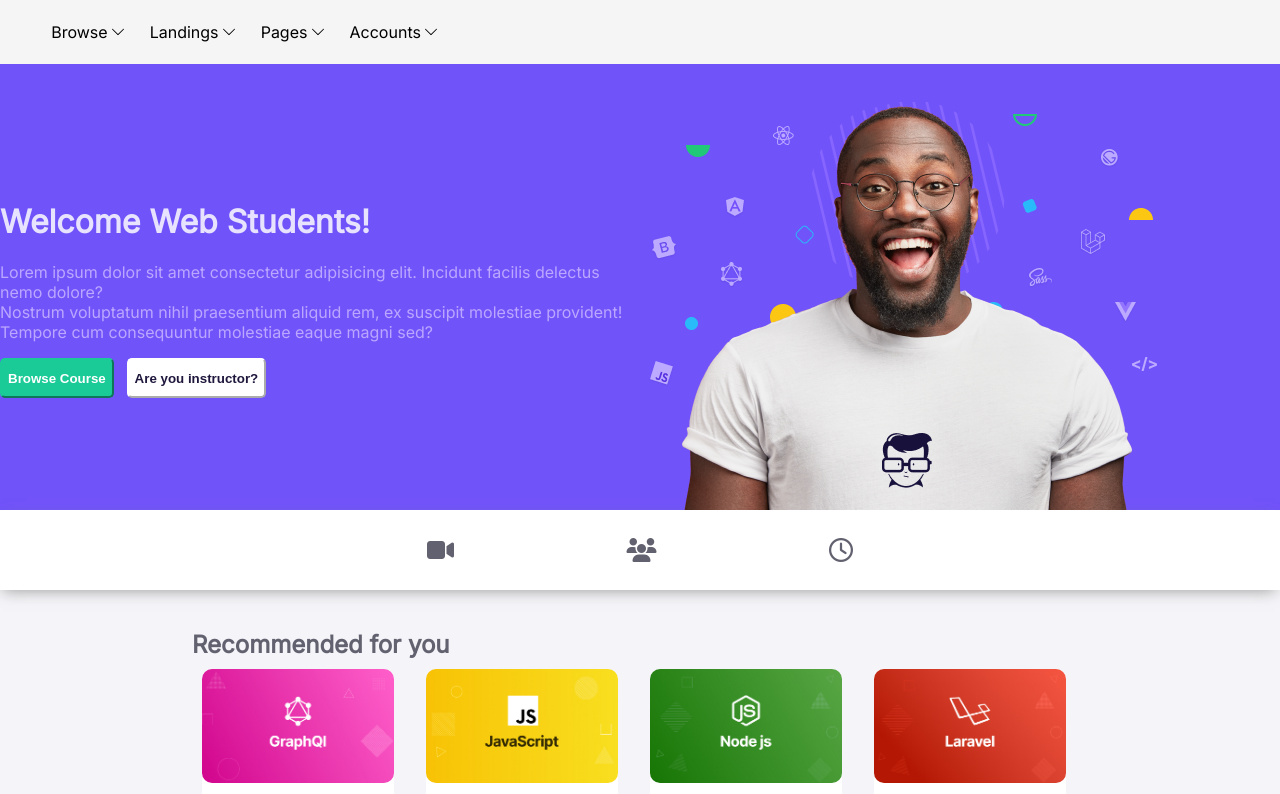
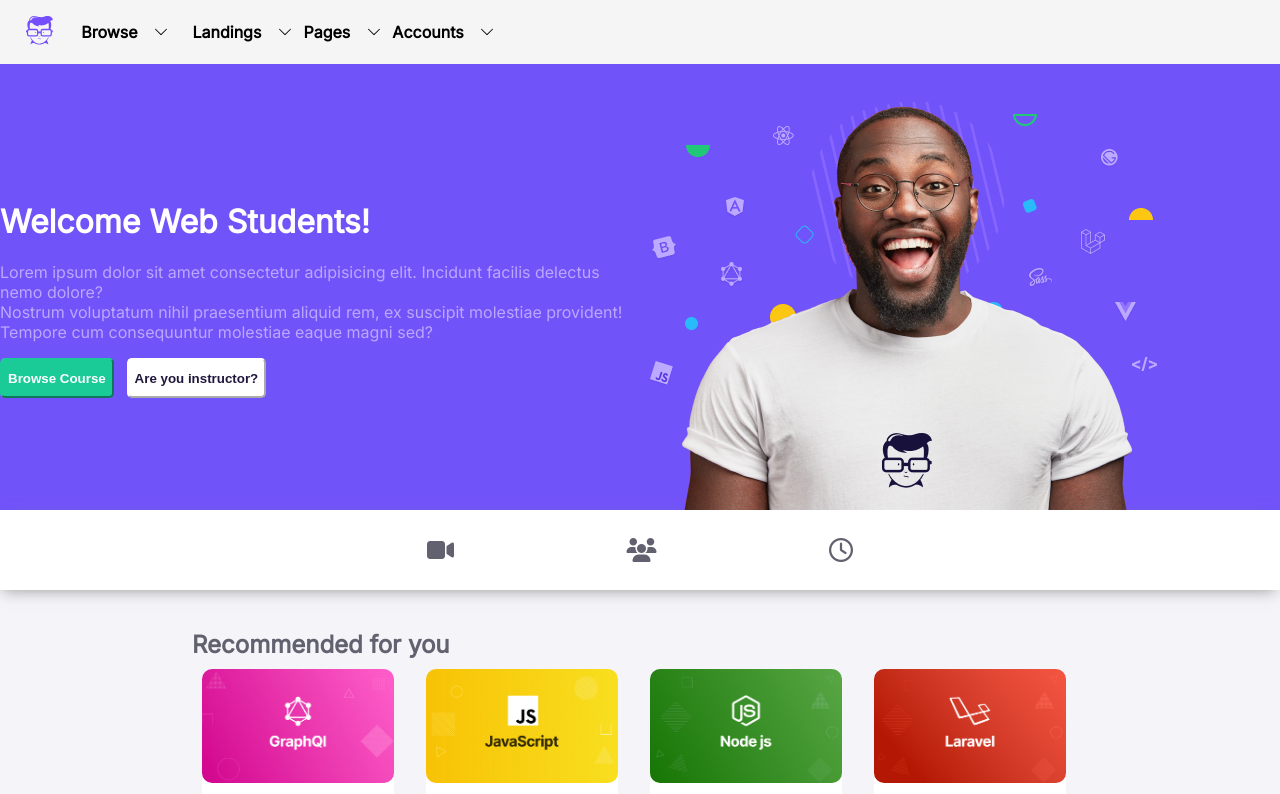
Before and after one commit to Viserya11/M4-Day-4-HW, a plain HTML site: page index.html in a window 1280 px wide. Shown: the top 794 px of the page. Drawn offline with Linux system fonts and the light colour scheme.

Commit message:
More styling

```diff
--- a/index.html
+++ b/index.html
@@ -12,8 +12,9 @@
 </head>
 <body>
     <div class="navbar">
-        <div class="nav"><span></span></div>
-        <div>
+        <span>  <img class="logo" src="/assets/logo.svg" /></span>
+        <div class="nav">
+
           <span class="nav">Browse</span>
           <span> <img class="down" src="/assets/arrow.svg" /></span>
         </div>
--- a/style.css
+++ b/style.css
@@ -3,6 +3,12 @@ body {
     width: 100%;
     font-family: 'Inter', sans-serif;
     background-color: #f5f4f8;
+}
+
+.logo {
+    padding-left: 2vw;
+    padding-right: 2vw;
+
 }
 
 .navbar {
@@ -12,12 +18,15 @@ body {
     align-items: center;
     background-color: #f5f5f5;
     height: 8vh;
+    font-size: 1em;
+    font-weight: bold;
   }
   .nav {
-    padding-left: 2vw;
+    padding-right: 1vw;
   }
   .down {
     height: 1.5vh;
+    padding-right: 1vw;
     align-content: center;
 }
 
@@ -64,7 +73,7 @@ body {
   }
 
 h1 {
-    color: #e7e2fe;
+    color: #ffffff;
 }
 
 .randomline {
@@ -125,6 +134,7 @@ h2 {
     background-color: #ffffff;
     text-align: justify;
     color: #62616f;
+    font-size: 1em;
   }
 
   .picrowchild {
@@ -136,4 +146,6 @@ h2 {
     color: #20173d;
     padding-left: 10px;
     margin-top: 0.5em;
+    font-weight: 400;
+    font-size: 1.2em;
   }
```
